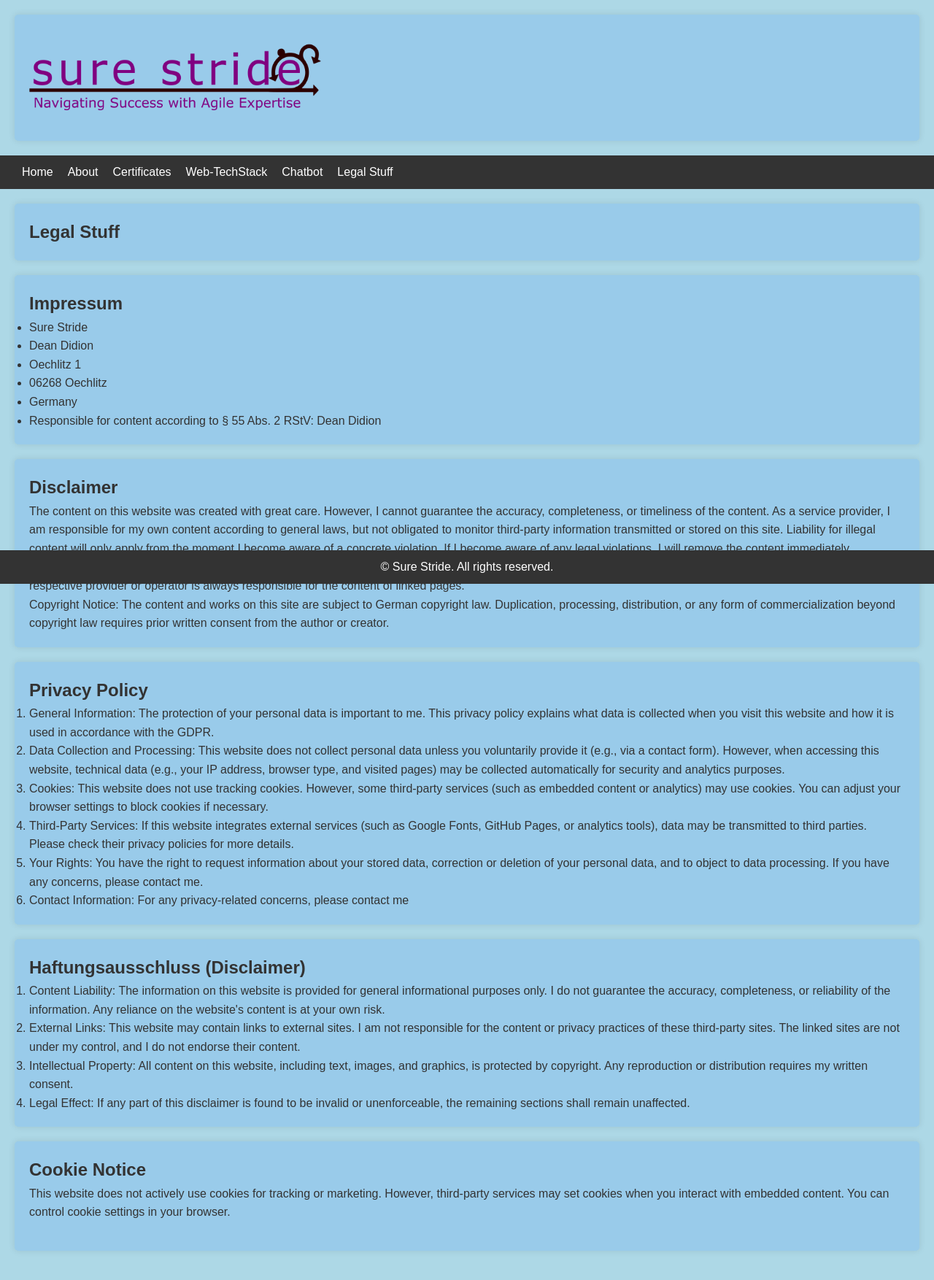
After one commit to MightContainNuts/surestride_portfolio, a FastAPI app: template app/templates/legal_stuff.html in a window 1280 px wide. The commit adds this page. Shown: the whole page at 73% size. Run offline with FastAPI, Linux system fonts and the light colour scheme; the template is opened without the code that fills it, so the values that code supplies are empty.

Commit message:
added basic page

```diff
--- a/app/static/css/styles.css
+++ b/app/static/css/styles.css
@@ -8,23 +8,26 @@
 body {
   font-family: Arial, sans-serif;
   line-height: 1.6;
-  background-color: #f9f9f9;
+  background-color: lightblue;
   color: #333;
 }
 
 /* Header Styling */
 header {
   text-align: center;
-  padding: 20px 0;   /* Only small vertical padding */
-  background-color: #f4f4f4;
-  margin-top: 20px;
+  padding: 20px;
+  margin: 20px;
+  background-color: #99cbea;
+  border-radius: 5px;
+  box-shadow: 0 0 10px rgba(0, 0, 0, 0.1);
 }
 
 header .logo {
-  width: 200px;      /* Direct control of width */
-  height: auto;      /* Maintain aspect ratio */
-  margin: 0 auto;    /* Center the logo */
-  display: block;    /* Ensures it does not behave like an inline element */
+  align-items: center;
+  width: 400px;
+  height: auto;
+  display: block;
+  border-radius: 5px;
 }
 
 /* Navbar */
@@ -59,8 +62,23 @@ nav ul li a:hover {
   color: #f4f4f4;
 }
 
+
+section {
+  padding: 20px;
+  margin: 20px 20px;
+  background-color: #99cbea;
+  border-radius: 5px;
+  box-shadow: 0 0 10px rgba(0, 0, 0, 0.1);
+}
+
+section:last-of-type {
+  padding-bottom: 40px; /* Increased space for the last section */
+  margin-bottom: 40px;   /* Adds more space between the last section and footer */
+}
+
 /* Footer */
 footer {
+  margin-top: 20px;
   text-align: center;
   padding: 10px;
   background-color: #333;
@@ -78,9 +96,6 @@ footer {
     align-items: flex-start;
   }
 
-  nav .logo img {
-    width: 40px;
-  }
 
   nav ul {
     flex-direction: column;
@@ -94,30 +109,5 @@ footer {
   }
 
   /* Header */
-  header {
-    padding: 40px 20px;
-  }
 
-  header h1 {
-    font-size: 2rem;
-  }
-
-  header p {
-    font-size: 1rem;
-  }
 }
-
-/* Large screen styles */
-@media (min-width: 1024px) {
-  header {
-    padding: 80px 40px;
-  }
-
-  header h1 {
-    font-size: 3rem;
-  }
-
-  header p {
-    font-size: 1.5rem;
-  }
-}
--- a/app/templates/about.html
+++ b/app/templates/about.html
@@ -3,6 +3,8 @@
 {% block title %}About me{% endblock %}
 
 {% block content %}
-    <h1>All about me</h1>
-    <p>this is for my cv and stuff</p>
+    <section>About me
+        <h1>All about me</h1>
+        <p>this is for my cv and stuff</p>
+    </section>
 {% endblock %}
--- a/app/templates/base.html
+++ b/app/templates/base.html
@@ -20,7 +20,7 @@
     </div>
 
     <footer>
-        <p>&copy; 2024 My Company. All rights reserved.</p>
+        <p>&copy; Sure Stride. All rights reserved.</p>
     </footer>
 </body>
 </html>
--- /dev/null
+++ b/app/templates/legal_stuff.html
@@ -0,0 +1,108 @@
+{% extends "base.html" %}
+
+{% block title %}Legal Stuff{% endblock %}
+
+{% block content %}
+<section>
+    <h1>Legal Stuff</h1>
+</section>
+<section>
+    <h2>Impressum</h2>
+    <ul>
+        <li>Sure Stride</li>
+        <li>Dean Didion</li>
+        <li>Oechlitz 1</li>
+        <li>06268 Oechlitz</li>
+        <li>Germany</li>
+        <li>Responsible for content according to § 55 Abs. 2 RStV: Dean Didion</li>
+    </ul>
+
+</section>
+<section>
+    <h2>Disclaimer</h2>
+    <p>
+        The content on this website was created with great care. However, I cannot guarantee the accuracy, completeness,
+        or timeliness of the content. As a service provider, I am responsible for my own content according to general
+        laws, but not obligated to monitor third-party information transmitted or stored on this site. Liability for
+        illegal content will only apply from the moment I become aware of a concrete violation. If I become aware of
+        any legal violations, I will remove the content immediately.
+        <br>
+        This website may contain links to external third-party websites. I have no influence on the content of these
+        external sites and therefore assume no liability for them. The respective provider or operator is always
+        responsible for the content of linked pages.
+        <br>
+        Copyright Notice: The content and works on this site are subject to German copyright law.
+        Duplication, processing, distribution, or any form of commercialization beyond copyright law requires prior
+        written consent from the author or creator.
+    </p>
+</section>
+<section>
+    <h2>Privacy Policy</h2>
+
+    <ol>
+        <li>General Information: The protection of your personal data is important to me.
+            This privacy policy explains what data is collected when you visit this website and how it is used in
+            accordance with the GDPR.
+        </li>
+        <li>Data Collection and Processing:
+            This website does not collect personal data unless you voluntarily provide it (e.g., via a
+            contact form).
+            However, when accessing this website, technical data (e.g., your IP address, browser type, and
+            visited pages) may be collected automatically for security and analytics purposes.
+        </li>
+        <li>Cookies:
+            This website does not use tracking cookies. However, some third-party services (such as embedded
+            content or analytics) may use cookies. You can adjust your browser settings to block cookies if
+            necessary.
+        </li>
+        <li>Third-Party Services:
+            If this website integrates external services (such as Google Fonts, GitHub Pages, or analytics tools),
+            data may be transmitted to third parties. Please check their privacy policies for more details.
+        </li>
+        <li>Your Rights:
+            You have the right to request information about your stored data, correction or deletion of your
+            personal data, and to object to data processing. If you have any concerns, please contact me.
+        </li>
+        <li>Contact Information:
+        For any privacy-related concerns, please contact me
+        </li>
+    </ol>
+
+
+</section>
+<section>
+    <h2>Haftungsausschluss (Disclaimer)</h2>
+
+        <ol>
+            <li>Content Liability:
+                The information on this website is provided for general informational purposes only. I do not guarantee
+                the accuracy, completeness, or reliability of the information. Any reliance on the website's content is
+                at your own risk.
+            </li>
+            <li>
+                External Links:
+                This website may contain links to external sites. I am not responsible for the content or privacy
+                practices of these third-party sites. The linked sites are not under my control, and I do not endorse
+                their content.
+            </li>
+            <li>
+                Intellectual Property:
+                All content on this website, including text, images, and graphics, is protected by copyright.
+                Any reproduction or distribution requires my written consent.
+            </li>
+            <li>
+                Legal Effect:
+                If any part of this disclaimer is found to be invalid or unenforceable, the remaining sections shall
+                remain unaffected.
+            </li>
+        </ol>
+
+</section>
+
+<section>
+    <h2>Cookie Notice</h2>
+    <p>
+        This website does not actively use cookies for tracking or marketing. However, third-party services may set cookies when you interact with embedded content. You can control cookie settings in your browser.
+    </p>
+</section>
+{% endblock %}
--- a/app/templates/nav.html
+++ b/app/templates/nav.html
@@ -3,5 +3,8 @@
         <li><a href="/">Home</a></li>
         <li><a href="/about">About</a></li>
         <li><a href="/certificates">Certificates</a></li>
+        <li><a href="/web_tech_stack">Web-TechStack</a></li>
+        <li><a href="/chat">Chatbot</a></li>
+        <li><a href="/legal_stuff">Legal Stuff</a></li>
     </ul>
 </nav>
--- a/main.py
+++ b/main.py
@@ -10,19 +10,27 @@ templates = Jinja2Templates(directory="app/templates")
 
 @app.get("/", response_class=HTMLResponse)
 async def read_root(request: Request):
-    # You can pass variables to your template here
-    return templates.TemplateResponse("index.html", {"request": request, "name": "FastAPI"})
+    return templates.TemplateResponse("index.html", {"request": request})
 
 @app.get("/about", response_class=HTMLResponse)
 async def read_root(request: Request):
-    # You can pass variables to your template here
-    return templates.TemplateResponse("about.html", {"request": request, "name": "FastAPI"})
+    return templates.TemplateResponse("about.html", {"request": request})
 
 @app.get("/certificates", response_class=HTMLResponse)
 async def read_root(request: Request):
-    # You can pass variables to your template here
-    return templates.TemplateResponse("certificates.html", {"request": request, "name": "FastAPI"})
+    return templates.TemplateResponse("certificates.html", {"request": request})
 
+@app.get("/web_tech_stack", response_class=HTMLResponse)
+async def read_root(request: Request):
+    return templates.TemplateResponse("web_tech_stack.html", {"request": request})
+
+@app.get("/chat", response_class=HTMLResponse)
+async def read_root(request: Request):
+    return templates.TemplateResponse("chat.html", {"request": request})
+
+@app.get("/legal_stuff", response_class=HTMLResponse)
+async def read_root(request: Request):
+    return templates.TemplateResponse("legal_stuff.html", {"request": request})
 
 if __name__ == "__main__":
     import uvicorn
```
Also changed, not shown: app/templates/chat.html (added, +8 -0 lines), app/templates/web_tech_stack.html (added, +8 -0 lines).
